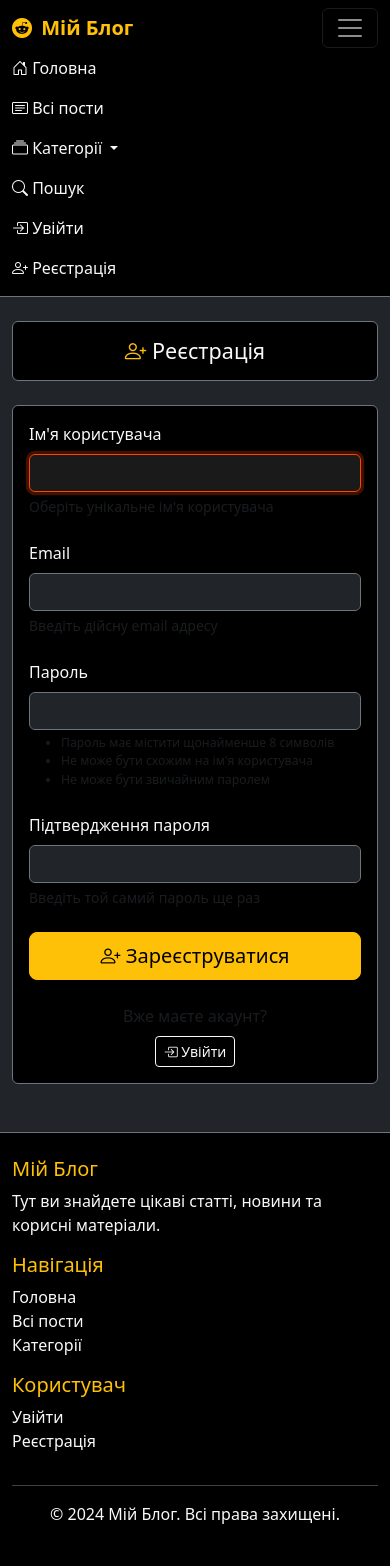
After one commit to Lavenderlayne/blog.app, a Django app: page /register/ in a window 390 px wide, after a click that opens the changed part. The commit adds this page. Run offline with Django 5.2, Linux system fonts and the light colour scheme.

```diff
--- a/core/urls.py
+++ b/core/urls.py
@@ -2,6 +2,7 @@ from django.urls import path
 from . import views
 from django.conf import settings
 from django.conf.urls.static import static
+from django.urls import include
 
 app_name = 'core'
 
@@ -13,7 +14,7 @@ urlpatterns = [
     path('posts/<slug:slug>/delete/', views.PostDeleteView.as_view(), name='post_delete'),
     path('posts/<slug:slug>/', views.PostDetailView.as_view(), name='post_detail'),
 
-    # Додайте цей маршрут для коментарів
+    # Маршрут для коментарів
     path('posts/<slug:slug>/comment/', views.add_comment, name='add_comment'),
 
     path('categories/', views.CategoryListView.as_view(), name='category_list'),
@@ -30,6 +31,7 @@ urlpatterns = [
     path('user/<str:username>/posts/', views.UserPostListView.as_view(), name='user_posts'),
     path('api/posts/', views.api_posts, name='api_posts'),
     path('api/posts/<slug:slug>/', views.api_post_detail, name='api_post_detail'),
+    path('users/', include('users.urls')),
 ]
 
 if settings.DEBUG:
--- a/dlango_blog/urls.py
+++ b/dlango_blog/urls.py
@@ -16,12 +16,16 @@ Including another URLconf
 """
 from django.contrib import admin
 from django.urls import path, include
+from users.views import CustomLoginView, register
 from django.contrib.auth import views as auth_views
 
 urlpatterns = [
     path('admin/', admin.site.urls),
     path('', include('core.urls')),
     path('users/', include('users.urls')),
-    path('login/', auth_views.LoginView.as_view(template_name='registration/login.html'), name='login'),
+
+    # Додайте ці рядки для прямого доступу
+    path('login/', CustomLoginView.as_view(), name='login'),
     path('logout/', auth_views.LogoutView.as_view(), name='logout'),
+    path('register/', register, name='register'),
 ]
--- a/templates/base.html
+++ b/templates/base.html
@@ -14,7 +14,7 @@
     <!-- Навігація у стилі Reddit -->
     <nav class="navbar navbar-expand-lg navbar-dark bg-black border-bottom border-secondary">
         <div class="container">
-            <a class="navbar-brand fw-bold text-warning" href="/">
+            <a class="navbar-brand fw-bold text-warning" href="{% url 'core:home' %}">
                 <i class="bi bi-reddit me-1"></i> Мій Блог
             </a>
 
@@ -25,12 +25,12 @@
             <div class="collapse navbar-collapse" id="navbarNav">
                 <ul class="navbar-nav me-auto">
                     <li class="nav-item">
-                        <a class="nav-link text-light" href="/">
+                        <a class="nav-link text-light" href="{% url 'core:home' %}">
                             <i class="bi bi-house-door"></i> Головна
                         </a>
                     </li>
                     <li class="nav-item">
-                        <a class="nav-link text-light" href="/posts/">
+                        <a class="nav-link text-light" href="{% url 'core:post_list' %}">
                             <i class="bi bi-card-text"></i> Всі пости
                         </a>
                     </li>
@@ -41,7 +41,7 @@
                         <ul class="dropdown-menu bg-black border-secondary">
                             {% for category in categories %}
                             <li>
-                                <a class="dropdown-item text-light bg-black" href="/categories/{{ category.slug }}/">
+                                <a class="dropdown-item text-light bg-black" href="{% url 'core:category_detail' category.slug %}">
                                     {{ category.name }}
                                 </a>
                             </li>
@@ -51,7 +51,7 @@
                         </ul>
                     </li>
                     <li class="nav-item">
-                        <a class="nav-link text-light" href="/search/">
+                        <a class="nav-link text-light" href="{% url 'core:search' %}">
                             <i class="bi bi-search"></i> Пошук
                         </a>
                     </li>
@@ -65,46 +65,49 @@
                             </a>
                             <ul class="dropdown-menu bg-black border-secondary">
                                 <li>
-                                    <a class="dropdown-item text-light bg-black" href="/users/my-profile/">
+                                    <a class="dropdown-item text-light bg-black" href="{% url 'users:my_profile' %}">
                                         <i class="bi bi-person"></i> Мій профіль
                                     </a>
                                 </li>
                                 <li>
-                                    <a class="dropdown-item text-light bg-black" href="/posts/create/">
+                                    <a class="dropdown-item text-light bg-black" href="{% url 'core:post_create' %}">
                                         <i class="bi bi-plus-square"></i> Створити пост
                                     </a>
                                 </li>
                                 <li><hr class="dropdown-divider bg-secondary"></li>
                                 {% if user.is_moderator or user.is_admin %}
                                 <li>
-                                    <a class="dropdown-item text-light bg-black" href="/users/">
+                                    <a class="dropdown-item text-light bg-black" href="{% url 'users:user_list' %}">
                                         <i class="bi bi-people"></i> Користувачі
                                     </a>
                                 </li>
                                 {% endif %}
                                 {% if user.is_admin %}
                                 <li>
-                                    <a class="dropdown-item text-light bg-black" href="/users/statistics/">
+                                    <a class="dropdown-item text-light bg-black" href="{% url 'users:user_statistics' %}">
                                         <i class="bi bi-graph-up"></i> Статистика
                                     </a>
                                 </li>
                                 {% endif %}
                                 <li><hr class="dropdown-divider bg-secondary"></li>
                                 <li>
-                                    <a class="dropdown-item text-light bg-black" href="/logout/">
-                                        <i class="bi bi-box-arrow-right"></i> Вийти
-                                    </a>
+                                    <form method="post" action="{% url 'users:logout' %}" class="d-inline">
+                                        {% csrf_token %}
+                                        <button type="submit" class="dropdown-item text-light bg-black border-0 text-start w-100">
+                                            <i class="bi bi-box-arrow-right"></i> Вийти
+                                        </button>
+                                    </form>
                                 </li>
                             </ul>
                         </li>
                     {% else %}
                         <li class="nav-item">
-                            <a class="nav-link text-light" href="/login/">
+                            <a class="nav-link text-light" href="{% url 'users:login' %}">
                                 <i class="bi bi-box-arrow-in-right"></i> Увійти
                             </a>
                         </li>
                         <li class="nav-item">
-                            <a class="nav-link text-light" href="/register/">
+                            <a class="nav-link text-light" href="{% url 'users:register' %}">
                                 <i class="bi bi-person-plus"></i> Реєстрація
                             </a>
                         </li>
@@ -228,9 +231,9 @@
                         <h5 class="card-title text-light">Про спільноту</h5>
                         <p class="card-text text-light">Ласкаво просимо до нашої спільноти! Тут ми ділимося цікавими думками, новинами та досвідом.</p>
                         <div class="d-grid gap-2">
-                            <button class="btn btn-warning">
+                            <a href="{% url 'core:post_create' %}" class="btn btn-warning">
                                 <i class="bi bi-plus-circle"></i> Створити пост
-                            </button>
+                            </a>
                             <button class="btn btn-outline-light">
                                 <i class="bi bi-bell"></i> Слідкувати
                             </button>
@@ -281,20 +284,20 @@
                 <div class="col-md-3">
                     <h5 class="text-warning">Навігація</h5>
                     <ul class="list-unstyled">
-                        <li><a href="/" class="text-light text-decoration-none">Головна</a></li>
-                        <li><a href="/posts/" class="text-light text-decoration-none">Всі пости</a></li>
-                        <li><a href="/categories/" class="text-light text-decoration-none">Категорії</a></li>
+                        <li><a href="{% url 'core:home' %}" class="text-light text-decoration-none">Головна</a></li>
+                        <li><a href="{% url 'core:post_list' %}" class="text-light text-decoration-none">Всі пости</a></li>
+                        <li><a href="{% url 'core:category_list' %}" class="text-light text-decoration-none">Категорії</a></li>
                     </ul>
                 </div>
                 <div class="col-md-3">
                     <h5 class="text-warning">Користувач</h5>
                     <ul class="list-unstyled">
                         {% if user.is_authenticated %}
-                            <li><a href="/users/my-profile/" class="text-light text-decoration-none">Мій профіль</a></li>
-                            <li><a href="/posts/create/" class="text-light text-decoration-none">Створити пост</a></li>
+                            <li><a href="{% url 'users:my_profile' %}" class="text-light text-decoration-none">Мій профіль</a></li>
+                            <li><a href="{% url 'core:post_create' %}" class="text-light text-decoration-none">Створити пост</a></li>
                         {% else %}
-                            <li><a href="/login/" class="text-light text-decoration-none">Увійти</a></li>
-                            <li><a href="/register/" class="text-light text-decoration-none">Реєстрація</a></li>
+                            <li><a href="{% url 'users:login' %}" class="text-light text-decoration-none">Увійти</a></li>
+                            <li><a href="{% url 'users:register' %}" class="text-light text-decoration-none">Реєстрація</a></li>
                         {% endif %}
                     </ul>
                 </div>
--- /dev/null
+++ b/templates/users/register.html
@@ -0,0 +1,109 @@
+{% extends 'base.html' %}
+
+{% block title %}Реєстрація - Мій Блог{% endblock %}
+
+{% block content %}
+<div class="row justify-content-center">
+    <div class="col-md-6">
+        <!-- Заголовок -->
+        <div class="card bg-black border-secondary mb-4">
+            <div class="card-body text-center">
+                <h4 class="text-light mb-0">
+                    <i class="bi bi-person-plus text-warning"></i> Реєстрація
+                </h4>
+            </div>
+        </div>
+
+        <!-- Форма реєстрації -->
+        <div class="card bg-black border-secondary">
+            <div class="card-body">
+                <form method="post">
+                    {% csrf_token %}
+
+                    <!-- Ім'я користувача -->
+                    <div class="mb-4">
+                        <label class="form-label text-light">Ім'я користувача</label>
+                        {{ form.username }}
+                        {% if form.username.errors %}
+                            <div class="text-warning small mt-1">{{ form.username.errors }}</div>
+                        {% endif %}
+                        <div class="form-text text-muted">Оберіть унікальне ім'я користувача</div>
+                    </div>
+
+                    <!-- Email -->
+                    <div class="mb-4">
+                        <label class="form-label text-light">Email</label>
+                        {{ form.email }}
+                        {% if form.email.errors %}
+                            <div class="text-warning small mt-1">{{ form.email.errors }}</div>
+                        {% endif %}
+                        <div class="form-text text-muted">Введіть дійсну email адресу</div>
+                    </div>
+
+                    <!-- Пароль -->
+                    <div class="mb-4">
+                        <label class="form-label text-light">Пароль</label>
+                        {{ form.password1 }}
+                        {% if form.password1.errors %}
+                            <div class="text-warning small mt-1">{{ form.password1.errors }}</div>
+                        {% endif %}
+                        <div class="form-text text-muted">
+                            <ul class="small">
+                                <li>Пароль має містити щонайменше 8 символів</li>
+                                <li>Не може бути схожим на ім'я користувача</li>
+                                <li>Не може бути звичайним паролем</li>
+                            </ul>
+                        </div>
+                    </div>
+
+                    <!-- Підтвердження пароля -->
+                    <div class="mb-4">
+                        <label class="form-label text-light">Підтвердження пароля</label>
+                        {{ form.password2 }}
+                        {% if form.password2.errors %}
+                            <div class="text-warning small mt-1">{{ form.password2.errors }}</div>
+                        {% endif %}
+                        <div class="form-text text-muted">Введіть той самий пароль ще раз</div>
+                    </div>
+
+                    <!-- Кнопка реєстрації -->
+                    <div class="d-grid mb-4">
+                        <button type="submit" class="btn btn-warning btn-lg">
+                            <i class="bi bi-person-plus"></i> Зареєструватися
+                        </button>
+                    </div>
+
+                    <!-- Посилання на вхід -->
+                    <div class="text-center">
+                        <p class="text-muted mb-2">Вже маєте акаунт?</p>
+                        <a href="{% url 'users:login' %}" class="btn btn-outline-light btn-sm">
+                            <i class="bi bi-box-arrow-in-right"></i> Увійти
+                        </a>
+                    </div>
+                </form>
+            </div>
+        </div>
+    </div>
+</div>
+{% endblock %}
+
+{% block extra_js %}
+<script>
+document.addEventListener('DOMContentLoaded', function() {
+    // Додавання темних класів для всіх полів вводу
+    const formControls = document.querySelectorAll('input');
+    formControls.forEach(control => {
+        control.classList.add('bg-dark', 'border-secondary', 'text-light');
+    });
+});
+</script>
+
+<style>
+.form-control:focus {
+    background-color: #1a1a1b !important;
+    border-color: #ff4500 !important;
+    box-shadow: 0 0 0 0.2rem rgba(255, 69, 0, 0.25) !important;
+    color: #ffffff !important;
+}
+</style>
+{% endblock %}
--- a/users/forms.py
+++ b/users/forms.py
@@ -1,5 +1,21 @@
 from django import forms
 from .models import CustomUser, Profile
+from django import forms
+from django.contrib.auth.forms import UserCreationForm
+from .models import CustomUser
+
+class UserRegistrationForm(UserCreationForm):
+    email = forms.EmailField(required=True)
+
+    class Meta:
+        model = CustomUser
+        fields = ['username', 'email', 'password1', 'password2']
+
+    def __init__(self, *args, **kwargs):
+        super().__init__(*args, **kwargs)
+        # Додаємо стилі до полів
+        for field_name, field in self.fields.items():
+            field.widget.attrs.update({'class': 'form-control bg-dark border-secondary text-light'})
 
 class UserUpdateForm(forms.ModelForm):
     class Meta:
--- a/users/urls.py
+++ b/users/urls.py
@@ -1,16 +1,26 @@
 from django.urls import path
 from . import views
+from django.conf import settings
+from django.conf.urls.static import static
+from .views import CustomLoginView, register
+from django.contrib.auth import views as auth_views
 
 app_name = 'users'
 
-from django.conf import settings
-from django.conf.urls.static import static
+urlpatterns = [
+    # Аутентифікація
+    path('login/', CustomLoginView.as_view(), name='login'),
+    path('logout/', auth_views.LogoutView.as_view(), name='logout'),
+    path('register/', register, name='register'),
+    path('logout/', auth_views.LogoutView.as_view(http_method_names=['get', 'post']), name='logout'),
 
-urlpatterns = [
+    # Профілі користувачів
     path('my-profile/', views.my_profile, name='my_profile'),
     path('profile/edit/', views.ProfileUpdateView.as_view(), name='profile_update'),
     path('user/edit/', views.UserUpdateView.as_view(), name='user_update'),
     path('profile/<str:username>/', views.ProfileDetailView.as_view(), name='profile_detail'),
+
+    # Адмін-функції
     path('', views.UserListView.as_view(), name='user_list'),
     path('search/', views.UserSearchView.as_view(), name='user_search'),
     path('statistics/', views.user_statistics, name='user_statistics'),
--- a/users/views.py
+++ b/users/views.py
@@ -6,7 +6,29 @@ from django.urls import reverse_lazy
 from django.contrib import messages
 from django.db.models import Q
 from .models import CustomUser, Profile
-from .forms import ProfileUpdateForm, UserUpdateForm
+from .forms import ProfileUpdateForm, UserUpdateForm, UserRegistrationForm
+from django.contrib.auth.views import LoginView
+from django.contrib.auth import login
+
+def register(request):
+    if request.method == 'POST':
+        form = UserRegistrationForm(request.POST)
+        if form.is_valid():
+            user = form.save()
+            login(request, user)
+            messages.success(request, 'Реєстрація успішна! Ласкаво просимо!')
+            return redirect('core:home')  # Використовуємо core:home
+    else:
+        form = UserRegistrationForm()
+
+    return render(request, 'users/register.html', {'form': form})
+
+class CustomLoginView(LoginView):
+    template_name = 'users/login.html'
+    redirect_authenticated_user = True
+
+    def get_success_url(self):
+        return reverse_lazy('core:home')  # Виправлено на core:home
 
 def is_moderator(user):
     return user.is_authenticated and (user.role == 'moderator' or user.is_superuser)
@@ -21,13 +43,10 @@ class ProfileDetailView(LoginRequiredMixin, DetailView):
 
     def get_object(self):
         user = get_object_or_404(CustomUser, username=self.kwargs['username'])
+        # Перевірка чи існує профіль, якщо ні - створюємо
         if not hasattr(user, 'profile'):
             Profile.objects.create(user=user)
         return user
-
-    def get_context_data(self, **kwargs):
-        context = super().get_context_data(**kwargs)
-        return context
 
 class ProfileUpdateView(LoginRequiredMixin, UpdateView):
     model = Profile
@@ -35,6 +54,7 @@ class ProfileUpdateView(LoginRequiredMixin, UpdateView):
     template_name = 'users/profile_form.html'
 
     def get_object(self):
+        # Перевірка чи існує профіль
         if not hasattr(self.request.user, 'profile'):
             Profile.objects.create(user=self.request.user)
         return self.request.user.profile
@@ -63,7 +83,7 @@ class UserUpdateView(LoginRequiredMixin, UpdateView):
 
 class UserListView(LoginRequiredMixin, UserPassesTestMixin, ListView):
     model = CustomUser
-    template_name = 'users/user_list.html'
+    template_name = 'users/user_list.html'  # Виправлено назву шаблону
     context_object_name = 'users'
     paginate_by = 20
 
@@ -112,7 +132,6 @@ def my_profile(request):
 def user_statistics(request):
     total_users = CustomUser.objects.count()
     active_users = CustomUser.objects.filter(is_active=True).count()
-    authors_count = CustomUser.objects.filter(role='author').count()
     moderators_count = CustomUser.objects.filter(role='moderator').count()
     admins_count = CustomUser.objects.filter(role='admin').count()
 
```
Also changed, not shown: templates/core/home.html (+13 -13 lines), templates/registration/login.html (added, +107 -0 lines), templates/users/login.html (added, +71 -0 lines), media/posts/2025/10/02/images.jpg (added).
